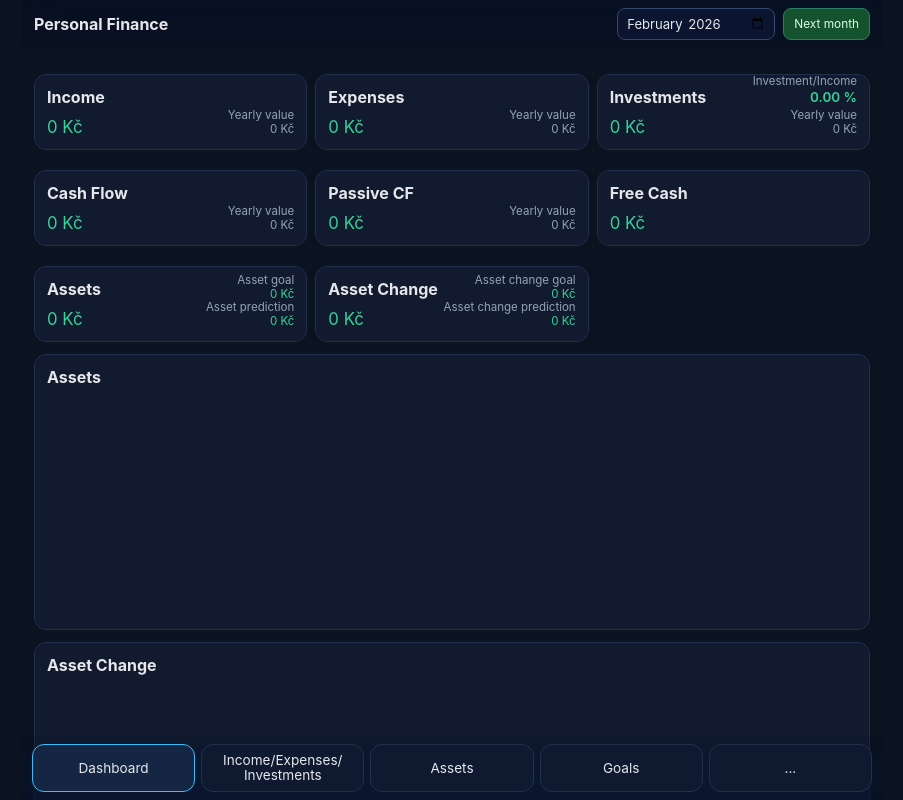
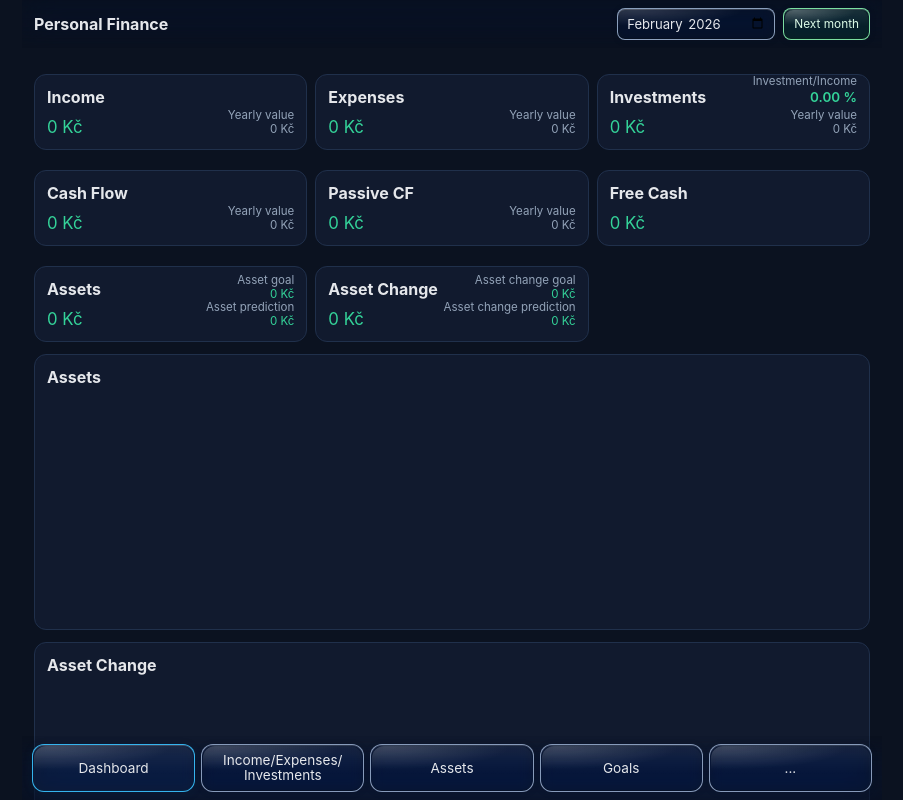
Before and after one commit to petrhomolka/PersonalCFCalc, a website: page app/index.html in a window 1280 px wide. Shown: the whole page, without its empty margins (188-1091 px from the left). Drawn offline with Linux system fonts and the light colour scheme; no server answers.

Commit message:
closer to liquid glass effect

```diff
--- a/app/styles.css
+++ b/app/styles.css
@@ -82,8 +82,17 @@ body {
 }
 
 .topbar-next-btn {
-  border-color: #2f7c64;
-  background: #14532d;
+  position: relative;
+  overflow: hidden;
+  border-width: 1.5px;
+  border-color: rgba(134, 239, 172, 0.92);
+  background: rgba(20, 83, 45, 0.24);
+  -webkit-backdrop-filter: saturate(160%) blur(7px);
+  backdrop-filter: saturate(160%) blur(7px);
+  box-shadow:
+    inset 0 1px 0 rgba(255, 255, 255, 0.2),
+    inset 0 -1px 0 rgba(5, 46, 22, 0.42),
+    0 1px 6px rgba(11, 18, 32, 0.16);
   color: #dcfce7;
   padding: 0 10px;
   font-size: 0.74rem;
@@ -93,12 +102,36 @@ body {
   height: 32px;
 }
 
+.topbar-next-btn::before {
+  content: "";
+  position: absolute;
+  inset: 1px;
+  border-radius: inherit;
+  pointer-events: none;
+  background:
+    radial-gradient(130% 90% at 12% 2%, rgba(255, 255, 255, 0.24), rgba(255, 255, 255, 0) 56%),
+    linear-gradient(to bottom, rgba(255, 255, 255, 0.08), rgba(255, 255, 255, 0) 62%);
+}
+
 .topbar-next-btn.danger {
-  border-color: #2f7c64;
-  background: #14532d;
+  border-color: rgba(134, 239, 172, 0.92);
+  background: rgba(20, 83, 45, 0.24);
 }
 
 .topbar-month-wrap input {
+  position: relative;
+  overflow: hidden;
+  border-width: 1.5px;
+  border-color: rgba(154, 174, 205, 0.9);
+  background:
+    radial-gradient(120% 90% at 10% 4%, rgba(255, 255, 255, 0.16), rgba(255, 255, 255, 0) 58%),
+    rgba(15, 26, 49, 0.24);
+  -webkit-backdrop-filter: saturate(160%) blur(7px);
+  backdrop-filter: saturate(160%) blur(7px);
+  box-shadow:
+    inset 0 1px 0 rgba(255, 255, 255, 0.18),
+    inset 0 -1px 0 rgba(7, 12, 21, 0.34),
+    0 1px 6px rgba(11, 18, 32, 0.14);
   padding: 0 8px;
   font-size: 0.82rem;
   min-width: 126px;
@@ -178,8 +211,16 @@ body {
 }
 
 .tab {
-  border: 1px solid #22304a;
-  background: #0f1a31;
+  position: relative;
+  overflow: hidden;
+  border: 1.5px solid rgba(154, 174, 205, 0.88);
+  background: rgba(15, 26, 49, 0.24);
+  -webkit-backdrop-filter: saturate(160%) blur(7px);
+  backdrop-filter: saturate(160%) blur(7px);
+  box-shadow:
+    inset 0 1px 0 rgba(255, 255, 255, 0.16),
+    inset 0 -1px 0 rgba(7, 12, 21, 0.34),
+    0 1px 6px rgba(11, 18, 32, 0.15);
   color: var(--text);
   border-radius: 12px;
   padding: 8px 4px;
@@ -188,9 +229,24 @@ body {
   line-height: 1.1;
 }
 
+.tab::before {
+  content: "";
+  position: absolute;
+  inset: 1px;
+  border-radius: inherit;
+  pointer-events: none;
+  background:
+    radial-gradient(130% 85% at 10% 4%, rgba(255, 255, 255, 0.16), rgba(255, 255, 255, 0) 58%),
+    linear-gradient(to bottom, rgba(255, 255, 255, 0.06), rgba(255, 255, 255, 0) 65%);
+}
+
 .tab.active {
-  background: #152644;
-  border-color: var(--accent);
+  background: rgba(21, 38, 68, 0.34);
+  border-color: rgba(56, 189, 248, 0.95);
+  box-shadow:
+    inset 0 1px 0 rgba(255, 255, 255, 0.2),
+    inset 0 -1px 0 rgba(8, 47, 73, 0.38),
+    0 2px 8px rgba(8, 47, 73, 0.22);
 }
 
 .panel { display: none; }
```
